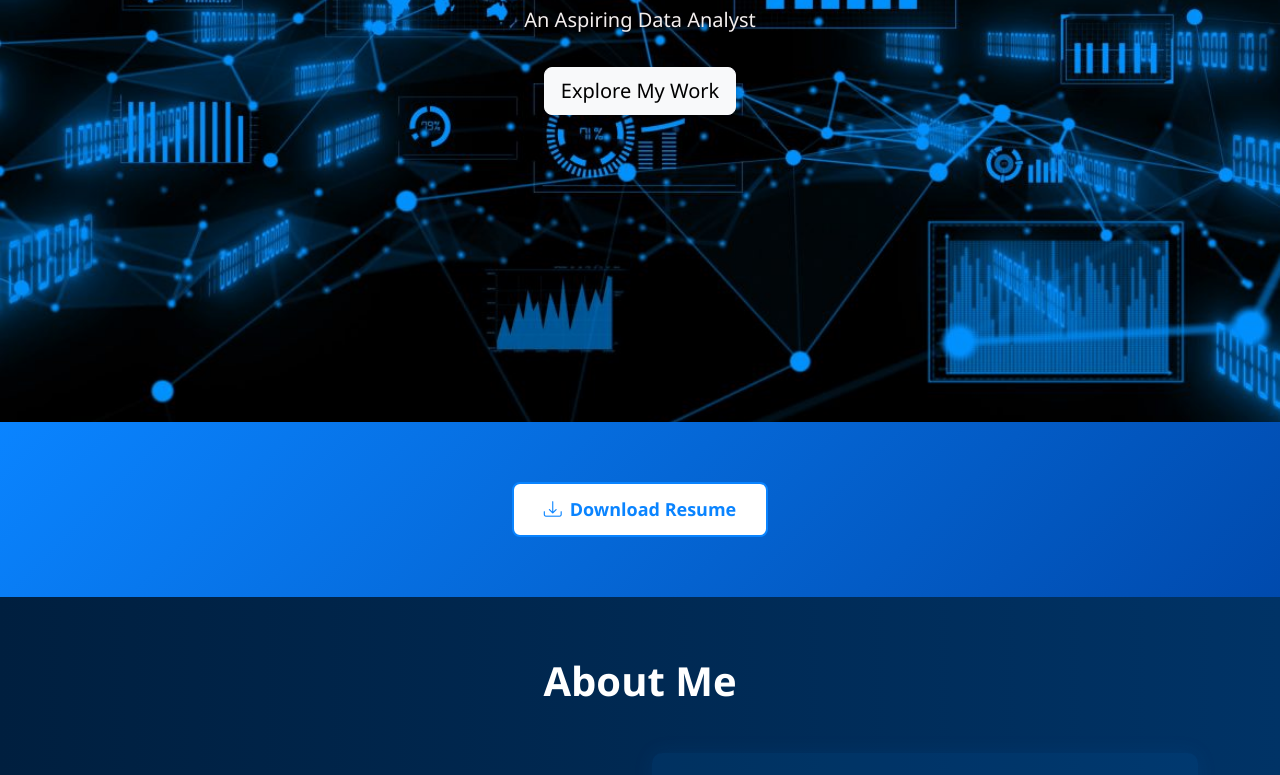
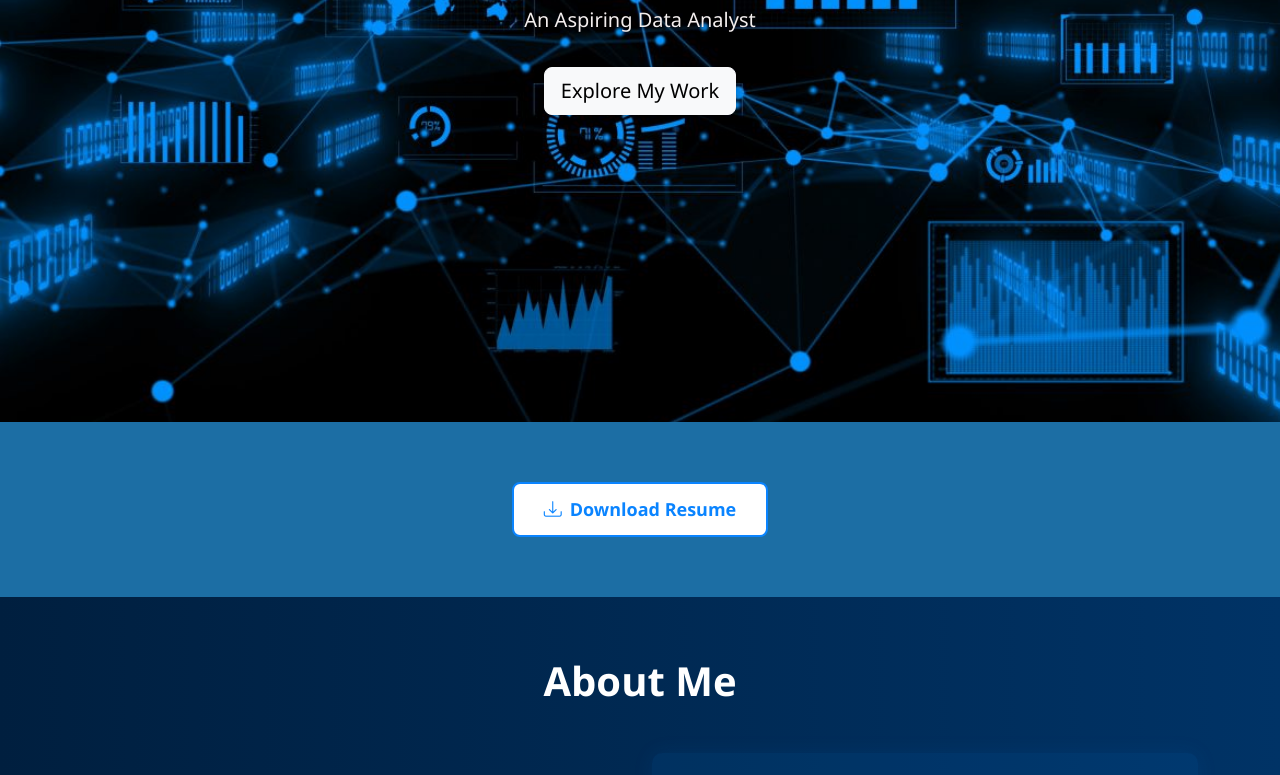
Before and after one commit to AnandKuralkar/personal_portfolio, a plain HTML site: page index.html in a window 1280 px wide. Shown: the part 378-1153 px from the top of the page. Drawn offline with nearby package versions, Linux system fonts and the light colour scheme.

Commit message:
Update index.html

```diff
--- a/index.html
+++ b/index.html
@@ -299,7 +299,7 @@
     }
   /* Background section styling */
 .resume-section {
-  background: linear-gradient(135deg, #0a84ff, #004aad);
+  background: #1C6EA4;
   text-align: center;
   padding: 60px 20px;
 }
```
